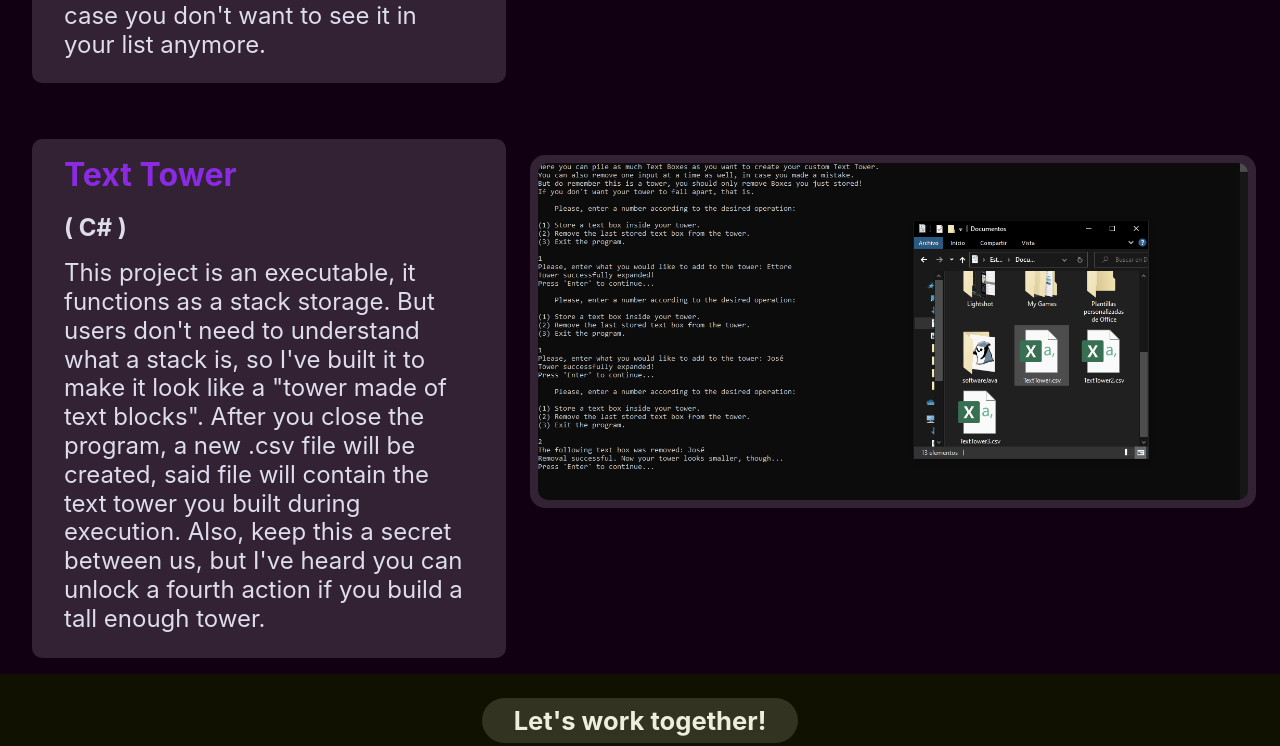
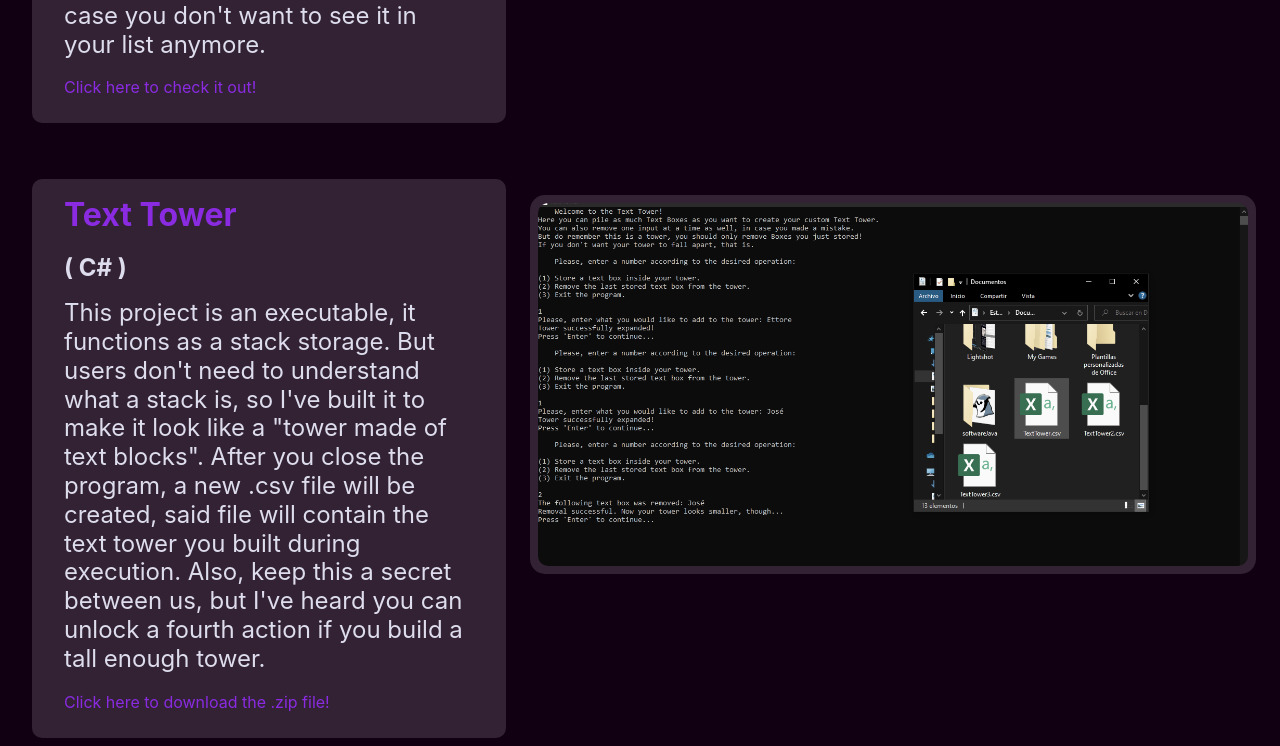
Before and after one commit to ettolini/ettoPortfolio, a website built with Parcel: page index.html in a window 1280 px wide. Shown: the part 1721-2467 px from the top of the page. Built offline with nearby package versions, Linux system fonts and the light colour scheme; files whose address does not match are found by name.

Commit message:
Show links related to my projects

```diff
--- a/index.html
+++ b/index.html
@@ -136,12 +136,12 @@
               and you can also remove any added task in case you don't want to
               see it in your list anymore.
             </p>
-            <!-- <a
+            <a
               href="https://humble-todo-list.netlify.app/"
               target="_blank"
               class="card__link link link--purple"
               >Click here to check it out!</a
-            > -->
+            >
           </div>
         </div>
         <div
@@ -171,13 +171,13 @@
               a secret between us, but I've heard you can unlock a fourth action
               if you build a tall enough tower.
             </p>
-            <!-- <a
+            <a
               href="download/text-tower.rar"
               download
               class="card__link link link--purple"
             >
               Click here to download the .zip file!
-            </a> -->
+            </a>
           </div>
         </div>
         <div
```
